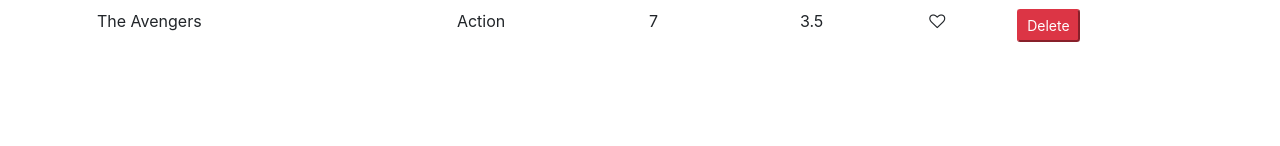
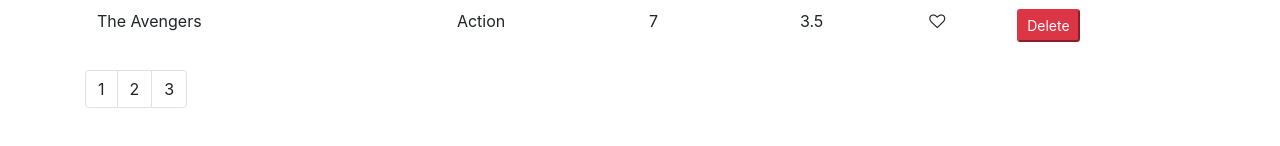
Before and after one commit to Bojana-J/Movie-app, a React (Create React App) app: page / in a window 1280 px wide. Shown: the part 578-724 px from the top of the page. Built offline with nearby package versions, Linux system fonts and the light colour scheme.

Commit message:
build pagination component

```diff
--- a/package.json
+++ b/package.json
@@ -5,6 +5,7 @@
   "dependencies": {
     "bootstrap": "^4.1.1",
     "font-awesome": "^4.7.0",
+    "lodash": "^4.17.10",
     "react": "^16.10.2",
     "react-dom": "^16.10.2",
     "react-scripts": "3.2.0"
--- /dev/null
+++ b/src/components/common/pagination.jsx
@@ -0,0 +1,24 @@
+import React from "react";
+import _ from "lodash";
+
+const Pagination = props => {
+  const { itemsCount, pageSize } = props;
+
+  const pagesCount = Math.ceil(itemsCount / pageSize);
+  if (pagesCount === 1) return null;
+  const pages = _.range(1, pagesCount + 1);
+
+  return (
+    <nav>
+      <ul className="pagination">
+        {pages.map(page => (
+          <li key={page} className="page-item">
+            <a className="page-link">{page} </a>
+          </li>
+        ))}
+      </ul>
+    </nav>
+  );
+};
+
+export default Pagination;
--- a/src/components/movie.jsx
+++ b/src/components/movie.jsx
@@ -1,10 +1,12 @@
 import React, { Component } from "react";
 import Like from "./common/like";
+import Pagination from "./common/pagination";
 import { getMovies } from "../services/fakeMovieService";
 
 class Movies extends Component {
   state = {
-    movies: getMovies()
+    movies: getMovies(),
+    pageSize: 4
   };
 
   handleDelete = movie => {
@@ -18,6 +20,10 @@
     movies[index] = { ...movies[index] };
     movies[index].liked = !movies[index].liked;
     this.setState({ movies });
+  };
+
+  handlePageChange = page => {
+    console.log(page);
   };
 
   render() {
@@ -65,6 +71,11 @@
             ))}
           </tbody>
         </table>
+        <Pagination
+          itemsCount={count}
+          pageSize={this.state.pageSize}
+          onPageChange={this.handlePageChange}
+        />
       </React.Fragment>
     );
   }
```
Also changed, not shown: 1 other file (tests, documents, lock files or other folders).
